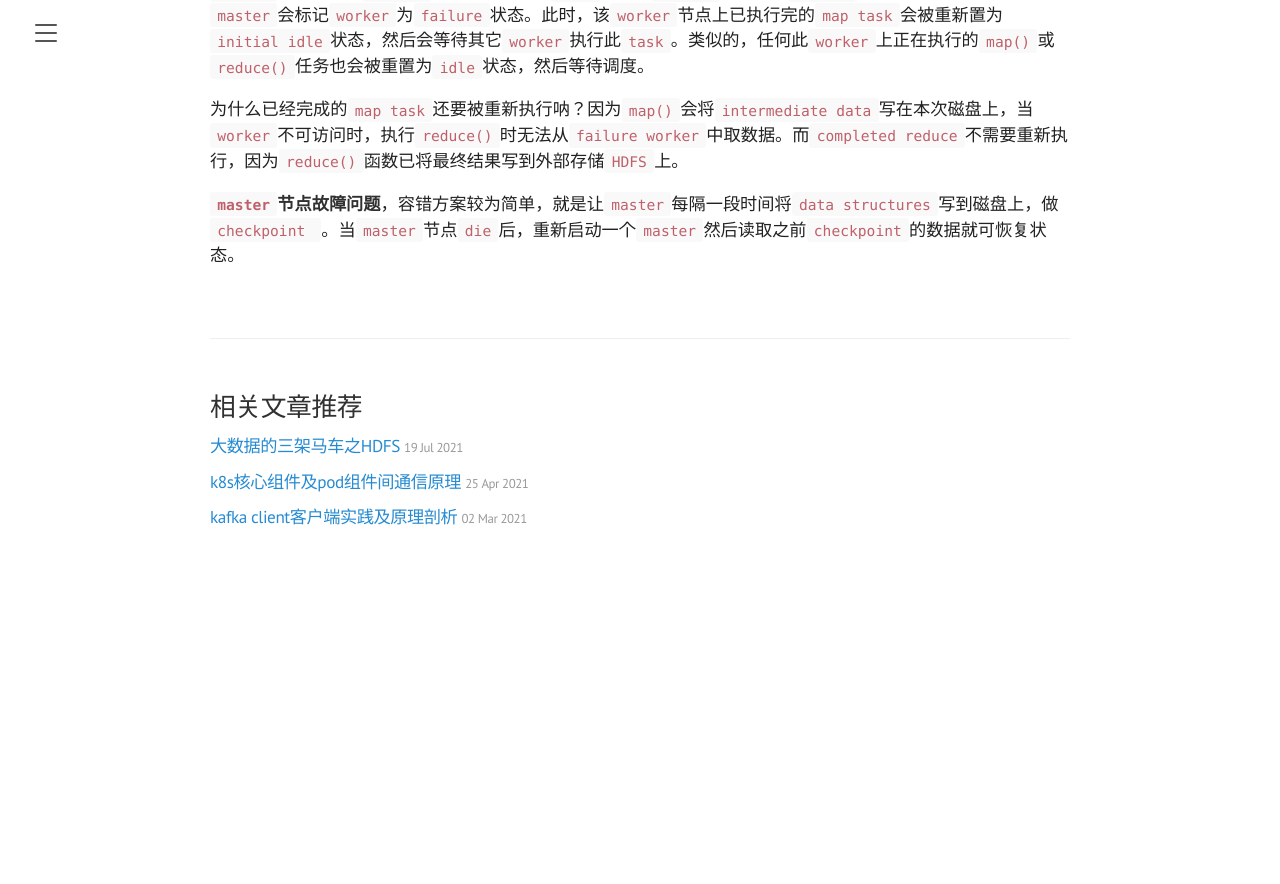
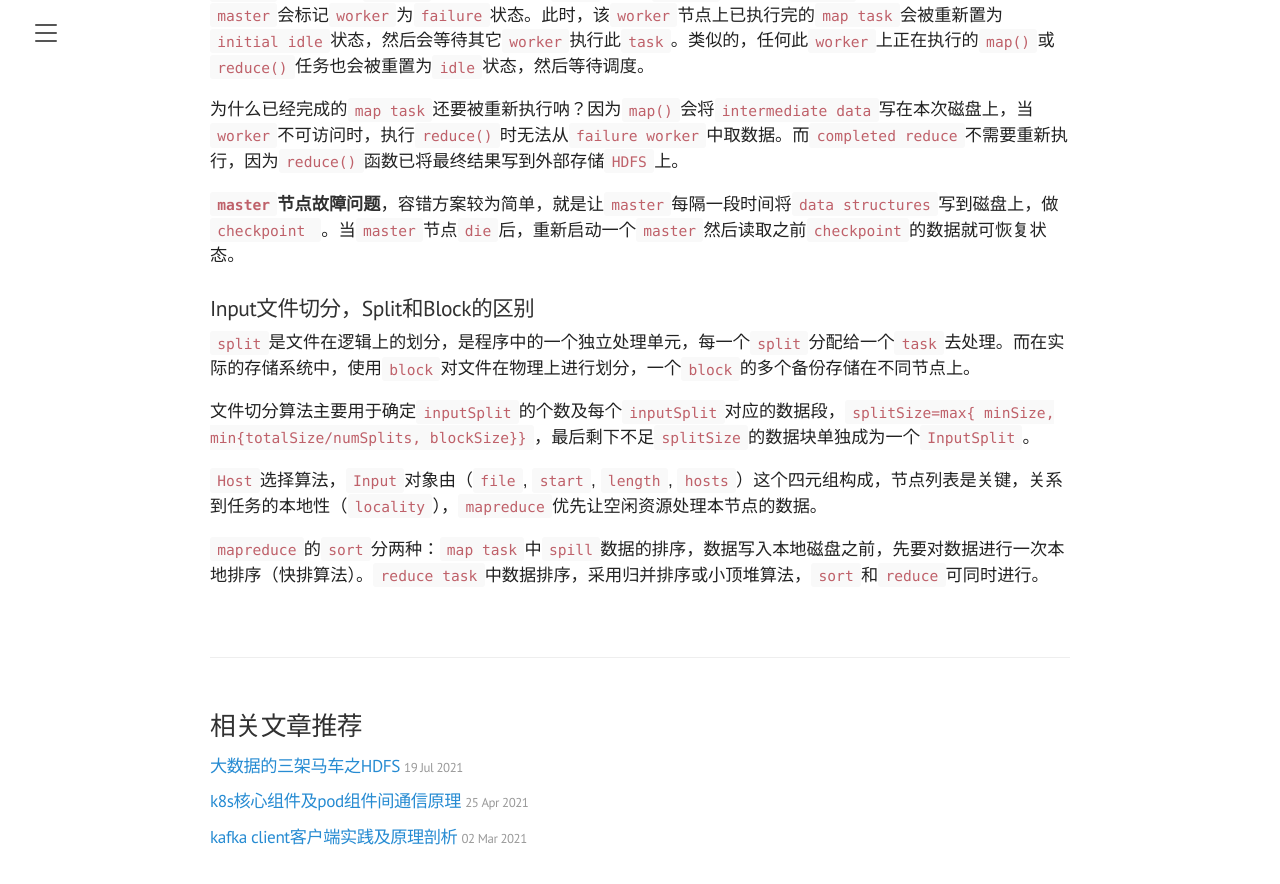
Before and after one commit to dongma/dongma.github.io, a Jekyll site: the page built from _posts/2021-08-09-MapReduce-Programming-Model.md, in a window 1280 px wide and 900 px high, scrolled down 2324 px. Shown: the top 884 px of the window. Built offline with Jekyll 4.4.1, drawn with Linux system fonts in a browser that asks for light colours; before the commit the page ends 2905 px from its top, so only the background shows below that.

Commit message:
describe the difference between split and physical data block

```diff
--- a/_posts/2021-08-09-MapReduce-Programming-Model.md
+++ b/_posts/2021-08-09-MapReduce-Programming-Model.md
@@ -50,3 +50,12 @@ reduce(String key, Iterator values): // key: a word
 为什么已经完成的`map task`还要被重新执行呐？因为`map()`会将`intermediate data`写在本次磁盘上，当`worker`不可访问时，执行`reduce()`时无法从`failure worker`中取数据。而`completed reduce`不需要重新执行，因为`reduce()`函数已将最终结果写到外部存储`HDFS`上。
 
 **`master`节点故障问题**，容错方案较为简单，就是让`master`每隔一段时间将`data structures`写到磁盘上，做`checkpoint `。当`master`节点`die`后，重新启动一个`master`然后读取之前`checkpoint`的数据就可恢复状态。
+
+### Input文件切分，Split和Block的区别
+`split`是文件在逻辑上的划分，是程序中的一个独立处理单元，每一个`split`分配给一个`task`去处理。而在实际的存储系统中，使用`block`对文件在物理上进行划分，一个`block`的多个备份存储在不同节点上。
+
+文件切分算法主要用于确定`inputSplit`的个数及每个`inputSplit`对应的数据段，`splitSize=max{ minSize, min{totalSize/numSplits, blockSize}}`，最后剩下不足`splitSize`的数据块单独成为一个`InputSplit`。
+
+`Host`选择算法，`Input`对象由（`file`, `start`, `length`, `hosts`）这个四元组构成，节点列表是关键，关系到任务的本地性（`locality`），`mapreduce`优先让空闲资源处理本节点的数据。
+
+`mapreduce`的`sort`分两种：`map task`中`spill`数据的排序，数据写入本地磁盘之前，先要对数据进行一次本地排序（快排算法）。`reduce task`中数据排序，采用归并排序或小顶堆算法，`sort`和`reduce`可同时进行。
```
